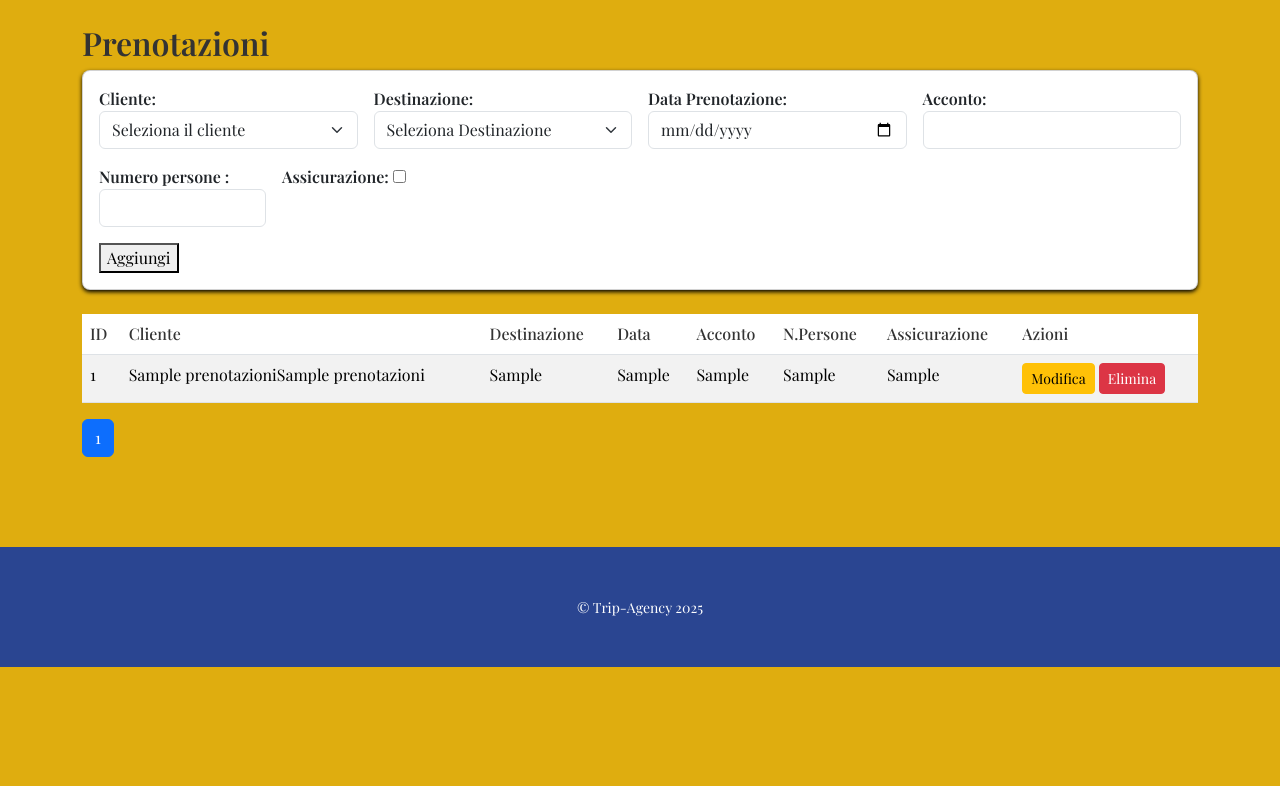
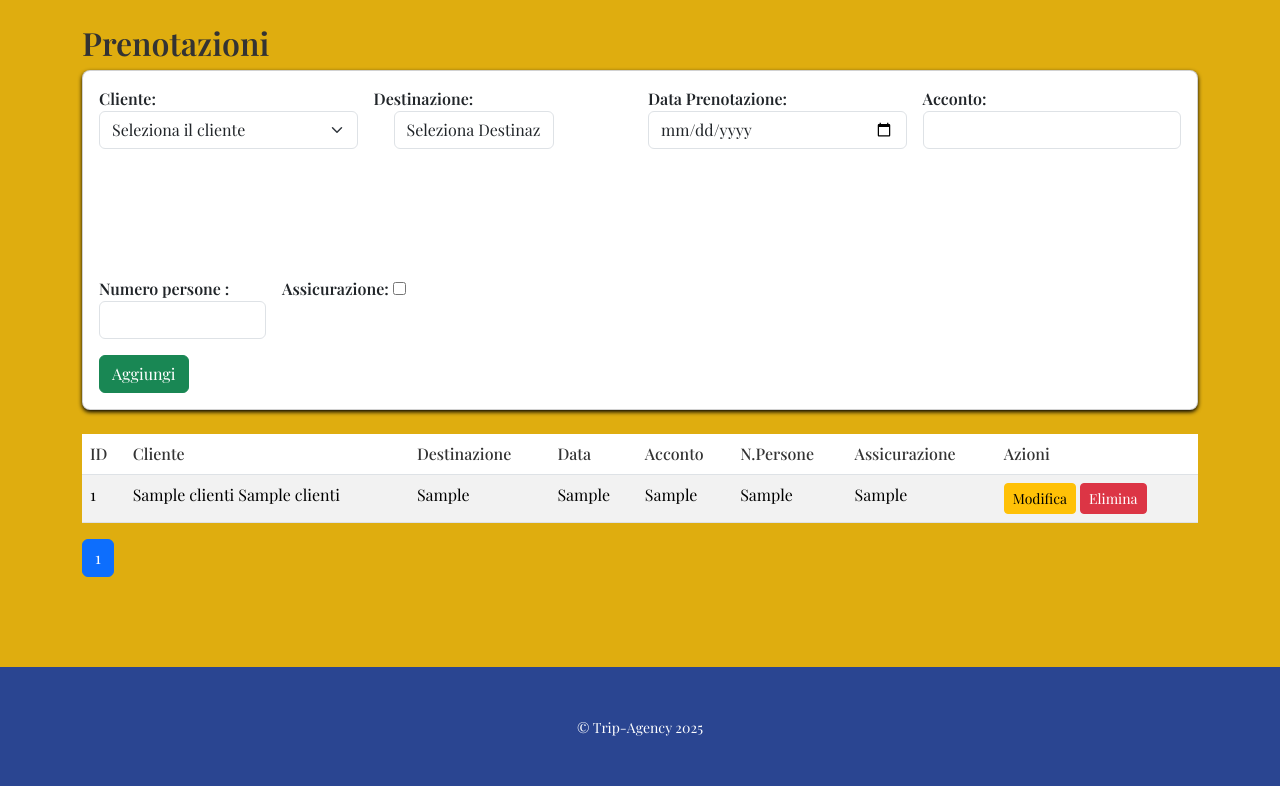
Before and after one commit to ClaudiaJanuario/DB_MYSQL_PHP, a PHP site: page /prenotazioni.php in a window 1280 px wide. Shown: the part 56-842 px from the top of the page. Before the commit the page ends 723 px from the top, so only its background shows below. Run offline with PHP 8.4, Linux system fonts and the light colour scheme; tables that the repository leaves empty or names only in its code hold one stand-in row (values such as "Sample post"); some web fonts are replaced.

Commit message:
prenotazioni

```diff
--- a/ECOMMERCE/db.php
+++ b/ECOMMERCE/db.php
@@ -11,7 +11,7 @@
 
     //CREAZIONE DELLA CONNESSIONE
 
-    $conn = mysqli_connect($host, $user, $password, $database, 3308); //ha dato problemi nel caricamento della pagina e ho dovuto mettere la porta 3308
+    $conn = mysqli_connect($host, $user, $password, $database); //ha dato problemi nel caricamento della pagina e ho dovuto mettere la porta 3308
 
     //CONTROLLO DELLA CONNESSIONE
 
--- a/TRIPAGENCY/MYSQL.TXT
+++ b/TRIPAGENCY/MYSQL.TXT
@@ -28,12 +28,13 @@ CREATE TABLE clienti (
 
 CREATE TABLE destinazioni (
 
-    id INT AUTO_INCREMENT PRIMARY KEY
+    id INT AUTO_INCREMENT PRIMARY KEY,
     citta VARCHAR(30) NOT NULL,
     paese VARCHAR(30) NOT NULL,
     prezzo DECIMAL(10,2) NOT NULL,                  //nello schema è int ma il prezzo non è sempre un intero
     data_partenza DATE NOT NULL,
-    data_ritorno DATE NOT NULL
+    data_ritorno DATE NOT NULL,
+    posti_disponibili INT NOT NULL
 
 );
 
--- a/TRIPAGENCY/clienti.php
+++ b/TRIPAGENCY/clienti.php
@@ -168,7 +168,7 @@
 
                         <button
                             name="<?= $cliente_modifica ? 'salva_modifica' : 'aggiungi' ?>"
-                            class="<?= $cliente_modifica ? 'warning' : 'success' ?>"
+                            class="btn <?= $cliente_modifica ? 'btn-warning' : 'btn-success' ?>"
                             type="submit">
                             <?= $cliente_modifica ? 'Salva' : 'Aggiungi' ?>
                         </button>
--- a/TRIPAGENCY/db.php
+++ b/TRIPAGENCY/db.php
@@ -7,11 +7,11 @@
     $host = "localhost";        //HOSTNAME
     $user = "root";            //USERNAME
     $password = "";           //PASSWORD (viene chiesta durante installazione XAMPP)
-    $database = "tripagency"; //NOME DATABASE di phpmyadmin
+    $database = "trip_agency"; //NOME DATABASE di phpmyadmin
 
     //CREAZIONE DELLA CONNESSIONE
 
-    $conn = mysqli_connect($host, $user, $password, $database, 3308); //ha dato problemi nel caricamento della pagina e ho dovuto mettere la porta 3308
+    $conn = mysqli_connect($host, $user, $password, $database); //ha dato problemi nel caricamento della pagina e ho dovuto mettere la porta 3308
 
     //CONTROLLO DELLA CONNESSIONE
 
--- a/TRIPAGENCY/prenotazioni.php
+++ b/TRIPAGENCY/prenotazioni.php
@@ -9,9 +9,10 @@
     $offset = ($page - 1) * $perPagina;
 
 
-    //QUERY PER ESTRARRE Select dropdpwn clienti e destinazioni
+    //QUERY PER ESTRARRE DATI PER SELECT DROPDOWN Clienti e Destinazioni
     $clienti = $conn->query("SELECT id, nome, cognome FROM clienti");
-    $destinazioni= $conn->query("SELECT id, citta, paese FROM destinazioni");
+    $destinazioni = $conn->query("SELECT id, citta, paese FROM destinazioni");
+
 
 
     //LOGICA DI AGGIUNTA
@@ -79,6 +80,29 @@
     }
 
 
+    //vado a conteggiare il totale dei clienti con query
+    $total = $conn->query("SELECT COUNT(*) as t FROM prenotazioni")->fetch_assoc()['t'];
+    $totalPages = ceil($total / $perPagina); // il numero di pagine della navigazione
+
+    //QUERY PER ordinare i dati in modo DECRESCENTE IMPAGINATI PER valore di "$perPagina"
+    //$result = $conn->query("SELECT * FROM prenotazioni ORDER BY id ASC LIMIT $perPagina OFFSET $offset");
+
+
+
+    //QUERY ASSOCIAZIONE JOIN TRA LE DUE TABELLE
+
+    $stmt = $conn->prepare("SELECT p.id, c.nome, c.cognome, d.citta, d.paese, p.data_di_prenotazione, p.numero_persone, p.acconto, p.assicurazione
+                            FROM prenotazioni p
+                            JOIN clienti c ON p.id_cliente = c.id
+                            JOIN destinazioni d ON p.id_destinazione = d.id
+                            ORDER BY p.id DESC LIMIT ? OFFSET ?
+                            ");
+    $stmt->bind_param("ii", $perPagina, $offset);
+    $stmt->execute();
+    $result = $stmt->get_result();
+
+
+
  ?>
 
 
@@ -102,30 +126,30 @@
                         <select name="id_cliente" class="form-select" required>
 
                             <option value="">Seleziona il cliente</option>
-                            <?php while ($i = $clienti->fetch_assoc()) : ?>
+                            <?php while ($c = $clienti->fetch_assoc()) : ?>
 
-                                <option value="<?= $i['id'] ?>"<?= $i['nome'] ?><?= $i['cognome'] ?>></option>
+                                <option value="<?= $c['id'] ?>"><?= $c['nome'] . ' ' . $c['cognome'] ?></option>
 
-                            <?php endwhile ?>
-
-
+                            <?php endwhile; ?>
                         </select>
 
                     </div>
 
                     <div class="col-md-3">
                         <label style="font-weight: 600;" for="">Destinazione: </label>
-                        <select name="id_destinazione" class="form-select" required>
+                        <div class="wrapper py-0">
+                            <select name="id_destinazione" class="form-control" onfocus='this.size=3;' onblur='this.size=1;' onchange='this.size=1; this.blur();' required>
 
-                            <option value="">Seleziona Destinazione</option>
-                            <?php while ($i = $destinazioni->fetch_assoc()) : ?>
+                                <option value="">Seleziona Destinazione</option>
+                                <?php while ($d = $destinazioni->fetch_assoc()) : ?>
 
-                                <option value="<?= $i['id'] ?><?= $i['citta'] ?><?= $i['paese'] ?>"></option>
+                                    <option value="<?= $d['id'] ?>"><?= $d['citta'] . ' ' . $d['paese'] ?></option>
 
-                            <?php endwhile ?>
 
-                        </select>
 
+                                <?php endwhile; ?>
+                            </select>
+                        </div>
 
 
                     </div>
@@ -180,7 +204,7 @@
 
                         <button
                             name="<?= $prenotazione_modifica ? 'salva_modifica' : 'aggiungi' ?>"
-                            class="<?= $prenotazione_modifica ? 'warning' : 'success' ?>"
+                            class="btn <?= $prenotazione_modifica ? 'btn-warning' : 'btn-success' ?>"
                             type="submit">
                             <?= $prenotazione_modifica ? 'Salva' : 'Aggiungi' ?>
                         </button>
@@ -191,21 +215,6 @@
             </form>
         </div>
     </div>
-
-
-
-    <!--LOGICA RENDER -->
-    <?php
-
-        //vado a conteggiare il totale dei clienti con query
-        $total = $conn->query("SELECT COUNT(*) as t FROM prenotazioni")->fetch_assoc()['t'];
-        $totalPages = ceil($total / $perPagina); // il numero di pagine della navigazione
-
-        //QUERY PER ordinare i dati in modo DECRESCENTE IMPAGINATI PER valore di "$perPagina"
-        $result = $conn->query("SELECT * FROM prenotazioni ORDER BY id ASC LIMIT $perPagina OFFSET $offset");
-
-    ?>
-
 
 
 
@@ -236,7 +245,7 @@
 
                 <tr>
                     <td><?= $row['id'] ?></td>
-                    <td><?= $row['nome'] ?><?= $row['cognome'] ?></td>
+                    <td><?= $row['nome'] . ' ' . $row['cognome'] ?></td>
                     <td><?= $row['citta'] ?></td>
                     <td><?= $row['data_di_prenotazione'] ?></td>
                     <td><?= $row['acconto'] ?></td>
--- a/TRIPAGENCY/style.css
+++ b/TRIPAGENCY/style.css
@@ -58,3 +58,12 @@ footer {
 
     padding: 2% 0;
 }
+
+
+/*wrapper per selection destinazione*/
+.wrapper{
+    width: 200px;
+    padding: 20px;
+    height: 150px;
+
+}
```
Also changed, not shown: TRIPAGENCY/destinazioni.php (+34 -34 lines).
